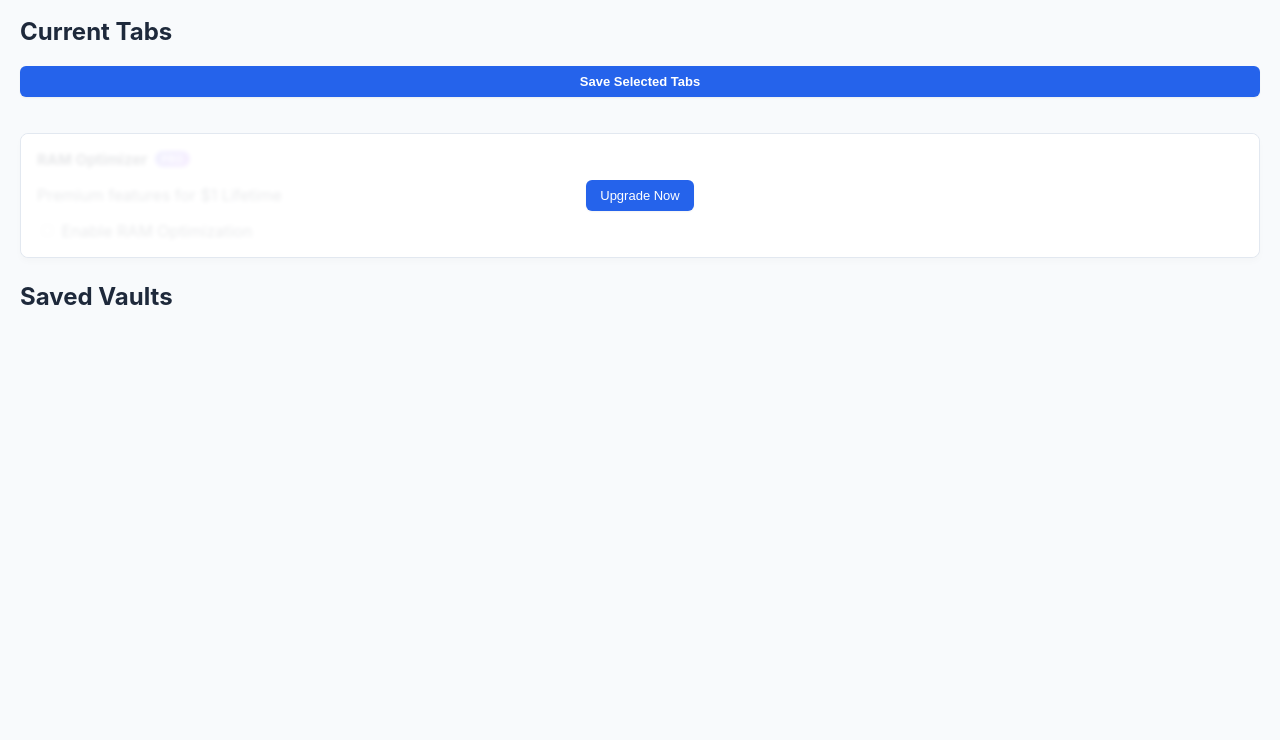
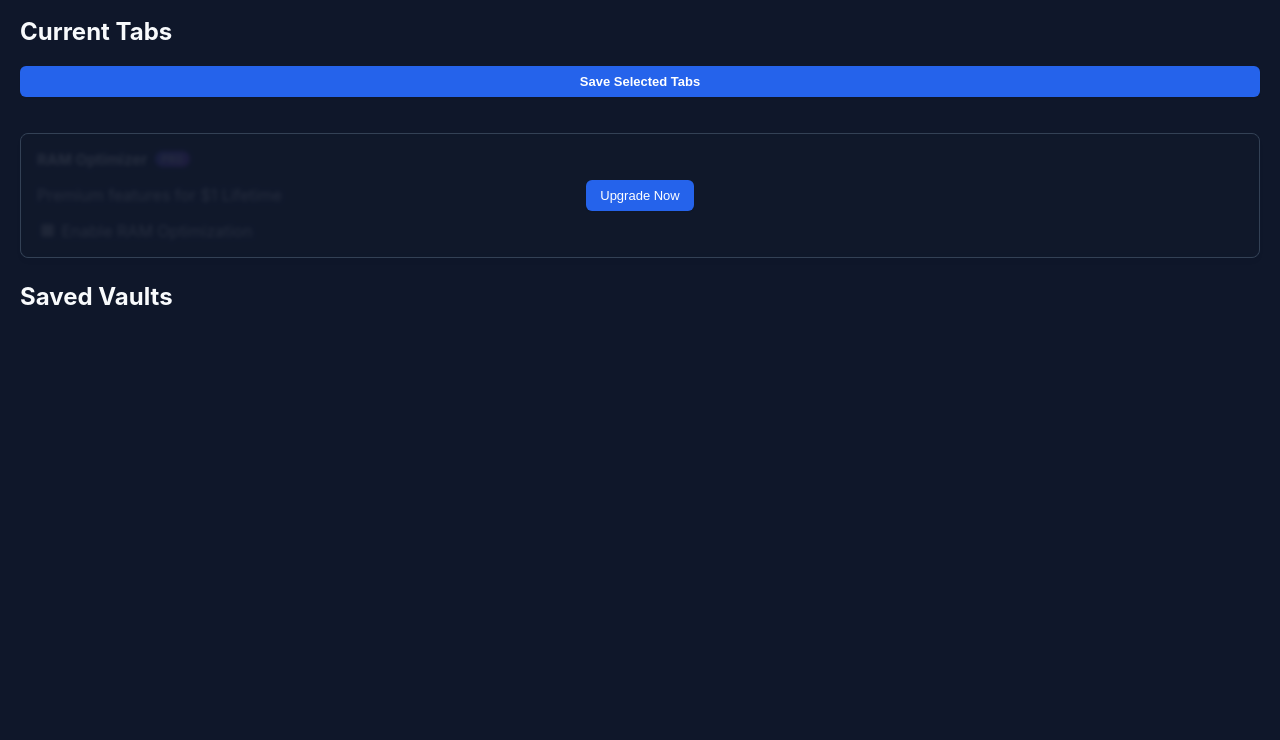
Before and after one commit to Moris350/chrome_extentions, a browser extension: page extensions/tab-vault/src/panel/panel.html in a window 1280 px wide. Shown: the part 60-800 px from the top of the page. Drawn offline with Linux system fonts and the dark colour scheme.

```diff
--- a/extensions/tab-vault/src/panel/panel.css
+++ b/extensions/tab-vault/src/panel/panel.css
@@ -118,3 +118,23 @@
   border-radius: 10px;
   letter-spacing: 0.5px;
 }
+@media (prefers-color-scheme: dark) {
+  body {
+    background-color: #0f172a;
+    color: #f8fafc;
+  }
+  h1, .premium-feature h2 {
+    color: #f8fafc;
+  }
+  li, .premium-feature {
+    background: #1e293b;
+    border-color: #334155;
+  }
+  .status-badge {
+    background-color: #334155;
+    color: #cbd5e1;
+  }
+  .overlay {
+    background: rgba(15, 23, 42, 0.9);
+  }
+}
```
